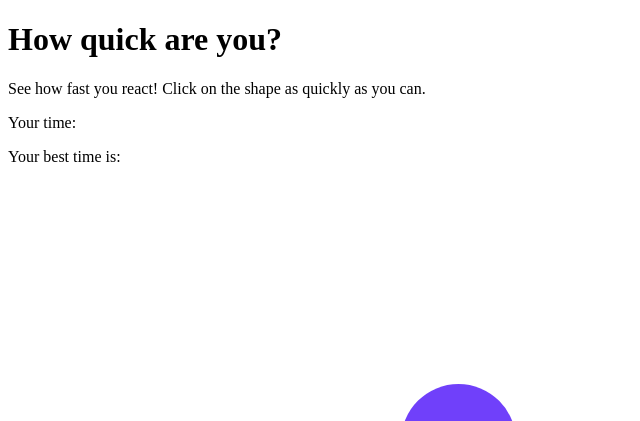
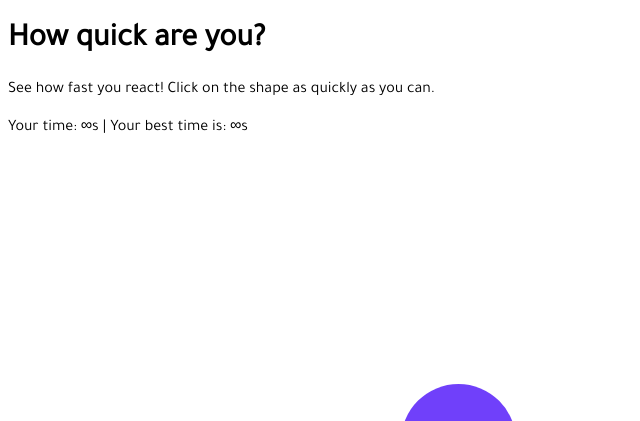
Before and after one commit to PollockCR/webdev2, a PHP site: page /javascript.html in a window 1280 px wide. Shown: the top 421 px of the page, without its empty margins (0-640 px from the left). Run offline with PHP 8.4, Linux system fonts and the light colour scheme.

Commit message:
Update CSS for reactions page

```diff
--- a/3-javascript/javascript.css
+++ b/3-javascript/javascript.css
@@ -3,3 +3,17 @@
     position: relative;
 
 }
+
+#shape-box {
+
+    height: 65vh;
+
+}
+
+#text-box {
+
+    height: 20vh;
+    font-family: 'Tajawal', sans-serif;
+
+
+}
--- a/3-javascript/javascript.html
+++ b/3-javascript/javascript.html
@@ -7,26 +7,25 @@
         <title>How quick are you?</title>
 
         <link rel="stylesheet" type="text/css" href="javascript.css">
+        <link href="https://fonts.googleapis.com/css?family=Tajawal" rel="stylesheet">
 
     </head>
 
     <body>
 
-        <div style="height: 20vh">
+        <div id="text-box">
 
             <h1>How quick are you?</h1>
 
             <p>See how fast you react! Click on the shape as quickly as you can.</p>
 
-            <p id="timer">Your time: </p>
-
-            <p id="bestTime">Your best time is: </p>
+            <p>Your time: <span id="timer">&infin;</span>s | Your best time is: <span id="bestTime">&infin;</span>s</p>
 
             <p id="wait"></p>
 
         </div>
 
-        <div style="height: 65vh">
+        <div id="shape-box">
             <div id="shape"></div>
         </div>
 
@@ -60,7 +59,7 @@
 
             var diffTime = (endTime - startTime) / 1000;
 
-            document.getElementById("timer").innerHTML = "Your time: " + diffTime + " seconds";
+            document.getElementById("timer").innerHTML = diffTime;
 
             if (diffTime < bestTime) {
 
@@ -68,7 +67,7 @@
 
             }
 
-            document.getElementById("bestTime").innerHTML = "Your best time: " + bestTime + " seconds";
+            document.getElementById("bestTime").innerHTML = bestTime;
 
         }
 
```
